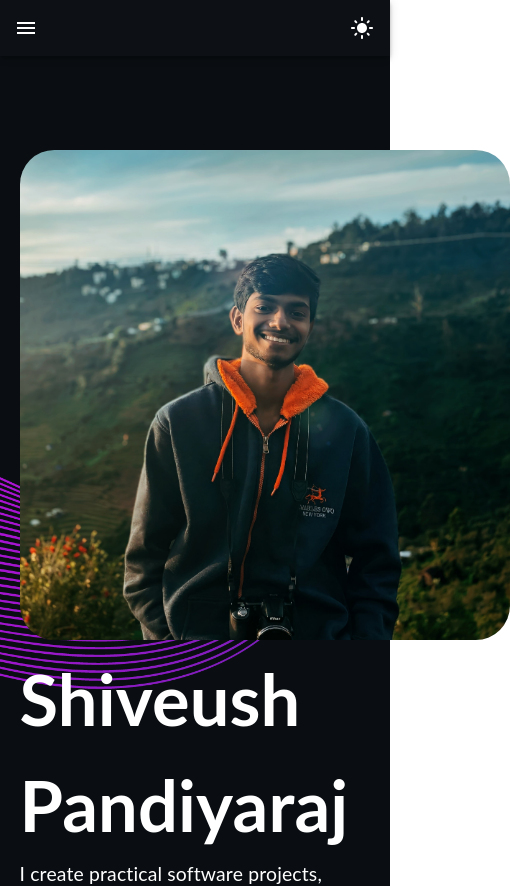
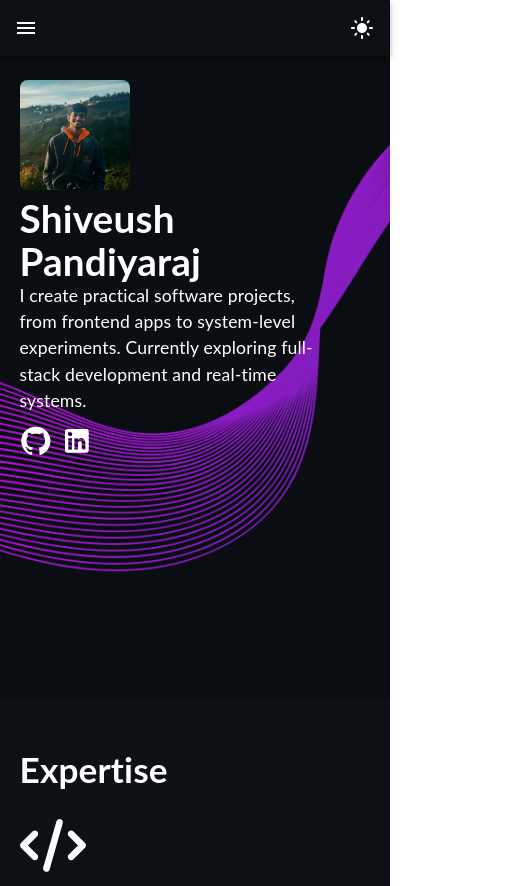
Before and after one commit to shiveush/MyPortfolio, a React (Create React App) app: page / in a window 390 px wide. Shown: the top 886 px of the page, 510 px wide, since content can reach past the window. Built offline with nearby package versions, Linux system fonts and the light colour scheme.

Commit message:
MobileFit

```diff
--- a/src/assets/styles/Main.scss
+++ b/src/assets/styles/Main.scss
@@ -108,12 +108,14 @@
 
     @media (max-width:768px) {
         .about-section h1 {
-            font-size: 4em !important;
+            font-size: 2.2em !important;
             text-align: left;
+            line-height: 1.1;
         }
 
         .about-section p {
             text-align: left;
+            font-size: 1em !important;
         }
 
         .container {
@@ -137,10 +139,12 @@
         }
 
         .about-section {
-            padding-top: 150px;
+            padding-top: 80px;
             display: block;
             padding-left: 0px;
             padding-right: 0px;
+            background-attachment: scroll;
+            background-position: center top;
         }
 
         .about-section .content {
@@ -154,5 +158,10 @@
             padding-left: 5%;
             width: 100%;
         }
+        .about-section .image-wrapper img {
+            width: 110px;
+            height: 110px;
+            object-fit: cover;
+        }
     }
 }
```
